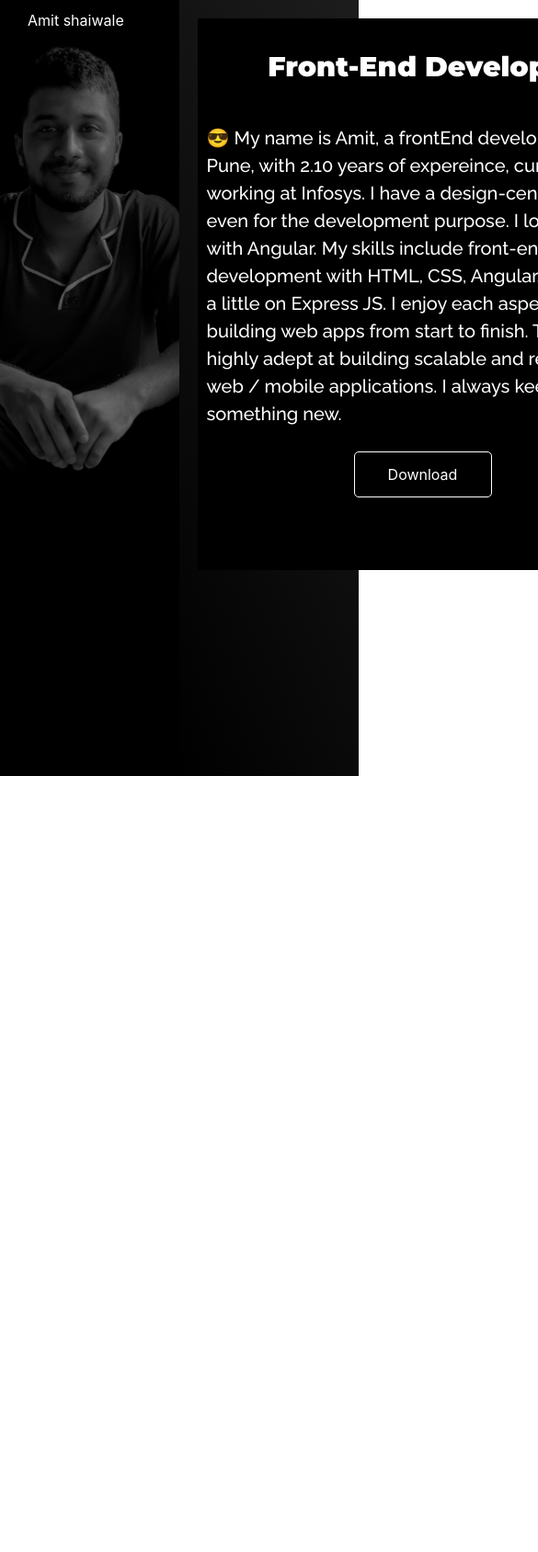
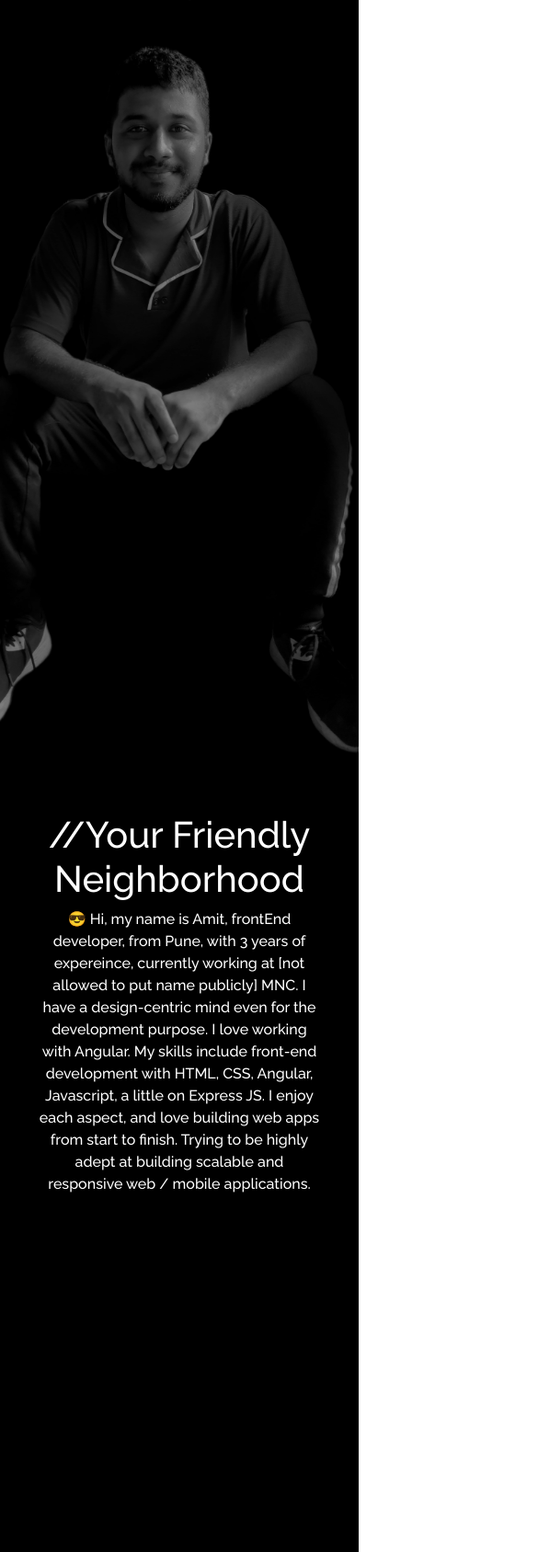
Before and after one commit to amitshaiwale/angular-portfolio, an Angular app: page / in a window 390 px wide. Shown: the top 1688 px of the page at 92% size, 585 px wide, since content can reach past the window. Before the commit the page ends 844 px from the top, so only its background shows below. Built offline with nearby package versions, Linux system fonts and the light colour scheme.

Commit message:
redesigned changes for desktop and mobile

```diff
--- a/src/app/app.component.css
+++ b/src/app/app.component.css
@@ -4,49 +4,135 @@
 @import url('https://fonts.googleapis.com/css?family=Raleway:500&display=swap');
 
 .mainContent{
-    /* margin: 10px 10px 10px 10px; */
+    display: flex;
     background-color: black;
     color: white;
+    overflow: auto;
 }
 
-.navName{
+.mainContent .box{
+    /* flex: 1; */
+    width: 100vw;
+    height: 100vh;
+    padding: 2.5rem;
+    align-items: center;
+}
+
+.imgBox{
+    background-image: url("../assets/me.jpg");
+    background-position: center center;
+    background-size: cover;
+    align-items: center;
+    width: 50%;
+    height: 720px;
+    opacity: 0.6;
+}
+
+.bioBox{
+    font-family: Raleway;
+    font-size: 1.5rem;
+}
+
+@media screen and (max-width: 720px){
+    /* .mainContent{
+        display: flex;
+        flex-direction: column;
+        text-align: center;
+        justify-content: center;
+        vertical-align: top;
+        flex-wrap: wrap;
+    }
+
+    .imgBox{
+        background-image: url("../assets/me360x640.jpg");
+        width: auto;
+    } */
+    .mainContent{
+        width: 100%;
+        height: auto;
+        flex-wrap: wrap;
+        justify-content: center;
+        text-align: center;
+    }
+    .imgBox{
+        float: left;
+        width: 100%;
+        height: 80vh;
+    }
+    .bioBox{
+        /* float: left; */
+        font-size: 1rem;
+        width: 100%;
+    }
+}
+
+/* .navName{
     position: absolute;
     top: 10px;
     left: 30px;
     color: white;
     z-index: 1;
+} */
+/*
+.flexibleBody{
+    display: flex;
+    background: #eeeeee;
+    overflow: auto;
+    height: 100vh;
 }
 
+.flexibleBody .box{
+    flex: 1;
+    padding: 1rem;
+}*/
 
+/* .imgBox{
+background-image: url("../assets/me.jpg");
+background-position: center center;
+background-size: cover;
+}
+
+.bioBox{
+    background-color: black;
+    background-image: linear-gradient(65deg, #000000, rgb(29, 29, 29));
+} */
+
+/* @media screen and (max-width: 48rem){
+    .flexibleBody{
+        display: flex;
+        flex-flow: column;
+    }
+} */
+
+/*
 .body{
     position: absolute;
     display: flex;
     width: 100%;
     height: 100vh;
     background-color: black;
-}
+} */
 
-.leftSideImage{
+/* .leftSideImage{
     background-image: url("../assets/me.jpg");
     background-position: center center;
     background-size: cover;
-    opacity: 0.5;
 }
 
 .rightSideText{
     background-color: black;
     background-image: linear-gradient(65deg, #000000, rgb(29, 29, 29));
-}
+} */
 
-.bio{
-    margin-top: 10%;
+/* .bio{
+    margin: 15% 15% 15% 15%;
     margin-left: 10%;
-    width: 500px;
+    width: 80%;
     height: 600px;
     background-color: black;
-}
+} */
 
-.bio > p {
+/* .bio > p {
     padding: 10px;
     font-family: 'Raleway', sans-serif;
     font-size: 20px;
@@ -61,9 +147,9 @@
     font-size: 30px;
     text-align: center;
     padding: 30px;
-}
+} */
 
-.downloadBtn{
+/* .downloadBtn{
     margin-left: 170px;
     background: none;
     width: 150px;
@@ -72,10 +158,10 @@
     vertical-align: middle;
     border: 1px solid white;
     border-radius: 5px;
-}
+} */
 
-.downloadBtn:hover{
-    /* opacity: 0.2; */
+/* .downloadBtn:hover{
+    opacity: 0.2;
     transition: ease-in-out 0.3s;
     color: #0BBCD6;
     border: 1px solid #0BBCD6;
@@ -89,9 +175,63 @@
 .downloadBtn > a:hover {
     transition: ease-in-out 0.3s;
     color: #0BBCD6;
-}
+} */
 
+/* @media screen and (max-width: 800px){
+    .body{
+        display: block;;
+    }
+    .body > div{
+        width: 100%;
+    }
+    .bio{
+        margin: 5%;
+        height: 900px;
+    }
+    .leftSideImage{
+        width: 100%;
+        height: 100vh;
+        background-image: url("../assets/me.jpg");
+        background-position: center center;
+        background-size: cover;
+    }
+    .rightSideText{
+        width: 100%;
+        height: 80h;
+        padding: 20px;
+        background-color: black;
+        background-image: linear-gradient(65deg, #000000, rgb(29, 29, 29));
+    }
+} */
+/*
+@media screen and (min-width: 800px){
+    .body{
+        display: flex;
+        width: 100%;
+        height: 100vh;
+        background-color: black;
+    }
 
-@media screen and (max-width: 800px){
+    .bio{
+        width: 300px;
+        height: 300px;
+    }
 
-}
+    .bio > p{
+        font-size: 10px;
+    }
+
+    .body > div{
+        width: 50%;
+    }
+    .leftSideImage{
+        background-color: white;
+        background-image: url("../assets/me.jpg");
+        background-position: center center;
+        background-size: cover;
+    }
+    .rightSideText{
+        background-color: black;
+        background-image: linear-gradient(65deg, #000000, rgb(29, 29, 29));
+    }
+} */
--- a/src/app/app.component.html
+++ b/src/app/app.component.html
@@ -41,8 +41,28 @@
 </div> -->
 
 <div class="mainContent">
-  <div class="navName">Amit shaiwale</div>
-  <div class="body">
+    <div class="box imgBox"></div>
+
+    <div class="box bioBox">
+      <h1>//Your Friendly Neighborhood</h1>
+
+      😎 Hi, my name is Amit, frontEnd developer, from Pune, with
+      3 years of expereince, currently working at [not allowed to put name publicly] MNC.
+      I have a design-centric mind even for the development purpose.
+      I love working with Angular.
+      My skills include front-end development with
+      HTML, CSS, Angular, Javascript, a little on Express JS.
+      I enjoy each aspect, and love building web apps from start to finish.
+      Trying to be highly adept at
+      building scalable and responsive web / mobile applications.
+      <br>
+    </div>
+  <!-- </div> -->
+
+
+
+    <!-- <div class="navName">Amit shaiwale</div> -->
+  <!-- <div class="body">
     <div class="leftSideImage"> </div>
     <div class="rightSideText">
       <div class="bio">
@@ -62,7 +82,4 @@
         <button class="downloadBtn" title="download my resume"><a href="assets/Amit2020.pdf" download="Amit2020">Download</a></button>
       </div>
     </div>
-  </div>
-
-
-</div>
+  </div> -->
--- a/src/styles.css
+++ b/src/styles.css
@@ -1,7 +1,7 @@
 /* You can add global styles to this file, and also import other style files */
 
 html, body {
-    height: 100%;
+    /* height: 100%; */
     scroll-behavior: smooth;
 }
 body { margin: 0; font-family: Roboto, "Helvetica Neue", sans-serif; }
```
Also changed, not shown: src/assets/me360x640.jpg (added).
